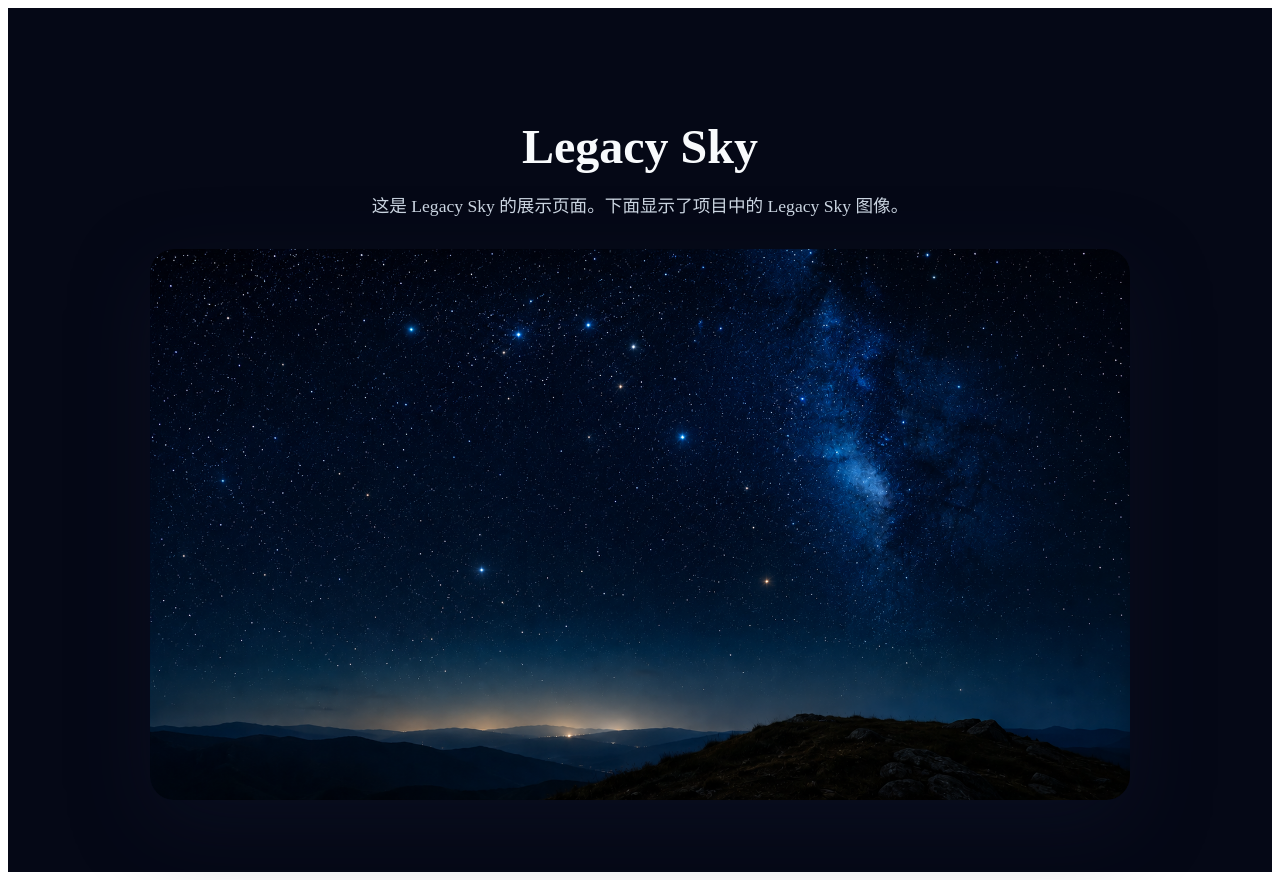
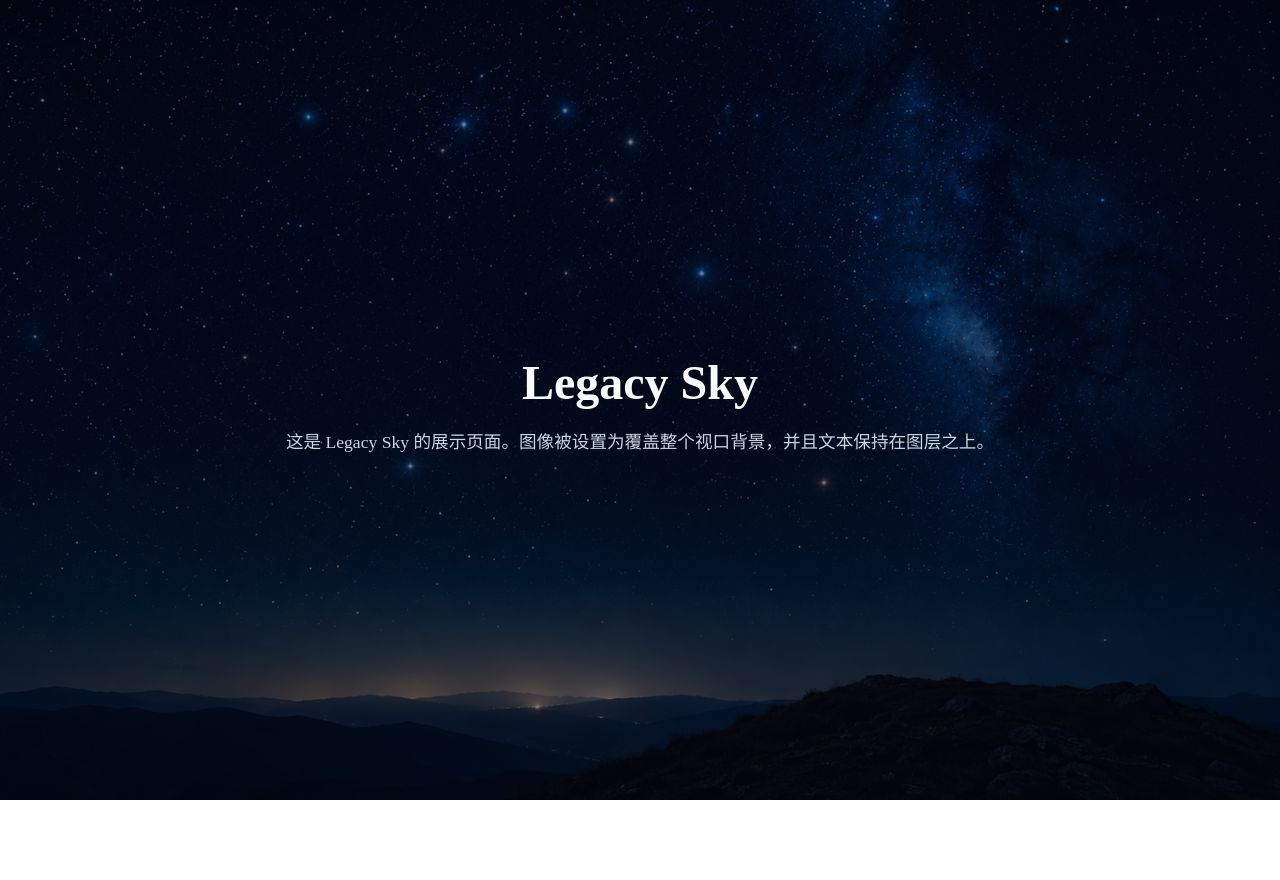
Before and after one commit to EusocialLab/firstproject, a Next.js app: page / in a window 1280 px wide. After the commit the page ends 800 px from the top, so only its background shows below. Built offline with nearby package versions, Linux system fonts and the light colour scheme.

Commit message:
Update hero section to full viewport background image

```diff
--- a/src/app/layout.jsx
+++ b/src/app/layout.jsx
@@ -1,7 +1,7 @@
 export default function RootLayout({ children }) {
   return (
     <html lang="zh-CN">
-      <body>{children}</body>
+      <body style={{ margin: 0, padding: 0, minHeight: '100vh' }}>{children}</body>
     </html>
   );
 }
--- a/src/app/page.jsx
+++ b/src/app/page.jsx
@@ -1,36 +1,44 @@
 export default function HomePage() {
   return (
-    <main style={{
+    <main
+      style={{
         minHeight: '100vh',
+        width: '100%',
+        margin: 0,
+        padding: 0,
         display: 'flex',
-      flexDirection: 'column',
         alignItems: 'center',
         justifyContent: 'center',
-      padding: '2rem',
-      background: '#050816',
+        backgroundImage: "url('/legacy-sky.png')",
+        backgroundSize: 'cover',
+        backgroundPosition: 'center',
+        backgroundRepeat: 'no-repeat',
+        position: 'relative',
         color: '#f8fafc'
-    }}>
-      <section style={{
+      }}
+    >
+      <div
+        style={{
+          position: 'absolute',
+          inset: 0,
+          background: 'rgba(5, 8, 22, 0.55)',
+          zIndex: 0
+        }}
+      />
+      <section
+        style={{
+          position: 'relative',
+          zIndex: 1,
           maxWidth: '980px',
           width: '100%',
+          padding: '2rem',
           textAlign: 'center'
-      }}>
+        }}
+      >
         <h1 style={{ fontSize: '3rem', marginBottom: '1rem' }}>Legacy Sky</h1>
         <p style={{ fontSize: '1.1rem', marginBottom: '2rem', color: '#cbd5e1' }}>
-          这是 Legacy Sky 的展示页面。下面显示了项目中的 Legacy Sky 图像。
+          这是 Legacy Sky 的展示页面。图像被设置为覆盖整个视口背景，并且文本保持在图层之上。
         </p>
-        <div style={{
-          borderRadius: '24px',
-          overflow: 'hidden',
-          boxShadow: '0 25px 80px rgba(15, 23, 42, 0.45)',
-          background: '#0b1124'
-        }}>
-          <img
-            src="/legacy-sky.png"
-            alt="Legacy Sky"
-            style={{ width: '100%', height: 'auto', display: 'block' }}
-          />
-        </div>
       </section>
     </main>
   )
```
Lines whose indentation alone changed are shown as unchanged.
